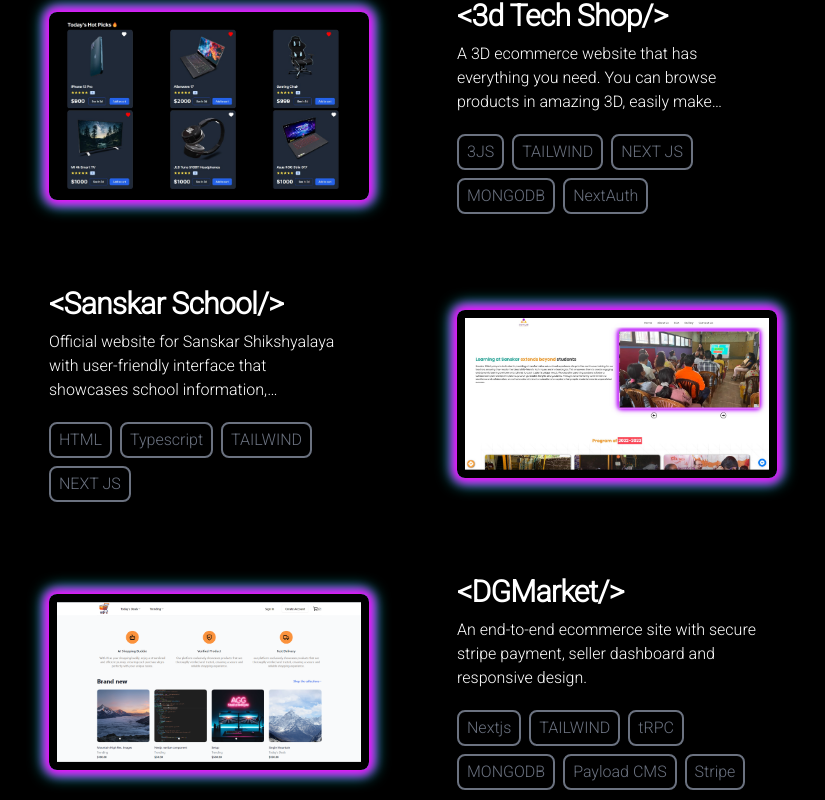
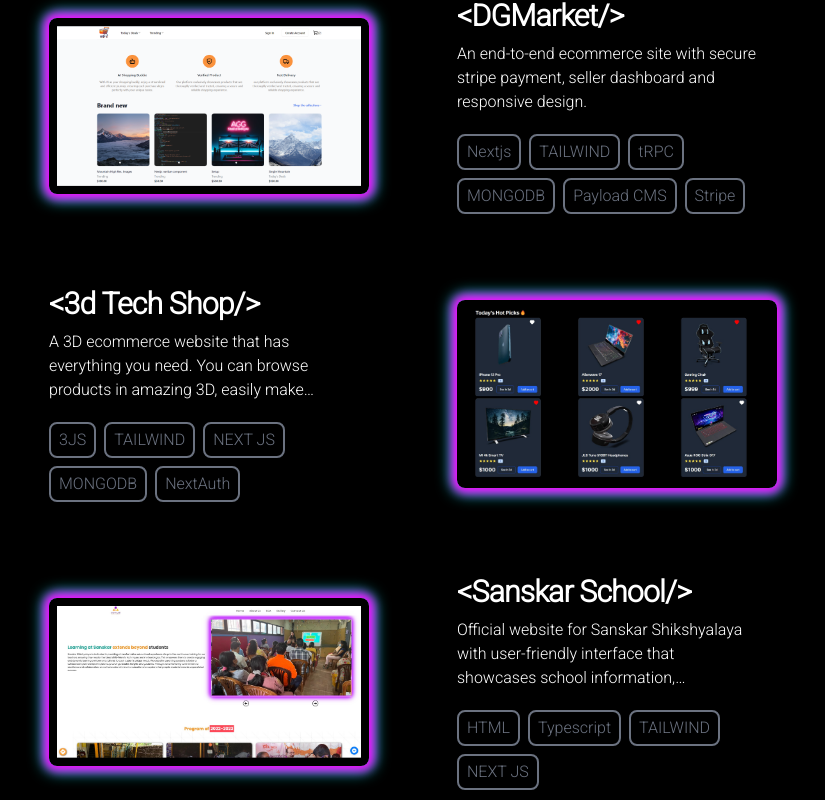
Before and after one commit to arpangtm/Portfolio, a Next.js app: page / in a window 1280 px wide. Shown: the part 1060-1860 px from the top of the page, without its empty margins (227-1052 px from the left). Built offline with nearby package versions, Linux system fonts and the light colour scheme.

Commit message:
Placed DGMarket on top

```diff
--- a/components/Projects.tsx
+++ b/components/Projects.tsx
@@ -14,6 +14,14 @@ interface CardData {
 
 const projects = [
   {
+    name: "DGMarket",
+    url: "https://dgmarket.arpangtm.com.np/",
+    tech: ["Nextjs", "TAILWIND", "tRPC", "MONGODB", "Payload CMS", "Stripe"],
+    desc: "An end-to-end ecommerce site with secure stripe payment, seller dashboard and responsive design.",
+    img: "/projects/dgmarket.png",
+  },
+
+  {
     name: "3d Tech Shop",
     url: "https://3dtechverse.arpangtm.com.np/",
     tech: ["3JS", "TAILWIND", "NEXT JS", "MONGODB", "NextAuth"],
@@ -26,13 +34,6 @@ const projects = [
     tech: ["HTML", "Typescript", "TAILWIND", "NEXT JS"],
     desc: "Official website for Sanskar Shikshyalaya with user-friendly interface that showcases school information, admissions, and curriculum details.",
     img: "/projects/sanskar.jpg",
-  },
-  {
-    name: "DGMarket",
-    url: "https://dgmarket.arpangtm.com.np/",
-    tech: ["Nextjs", "TAILWIND", "tRPC", "MONGODB", "Payload CMS", "Stripe"],
-    desc: "An end-to-end ecommerce site with secure stripe payment, seller dashboard and responsive design.",
-    img: "/projects/dgmarket.png",
   },
 
   {
```
